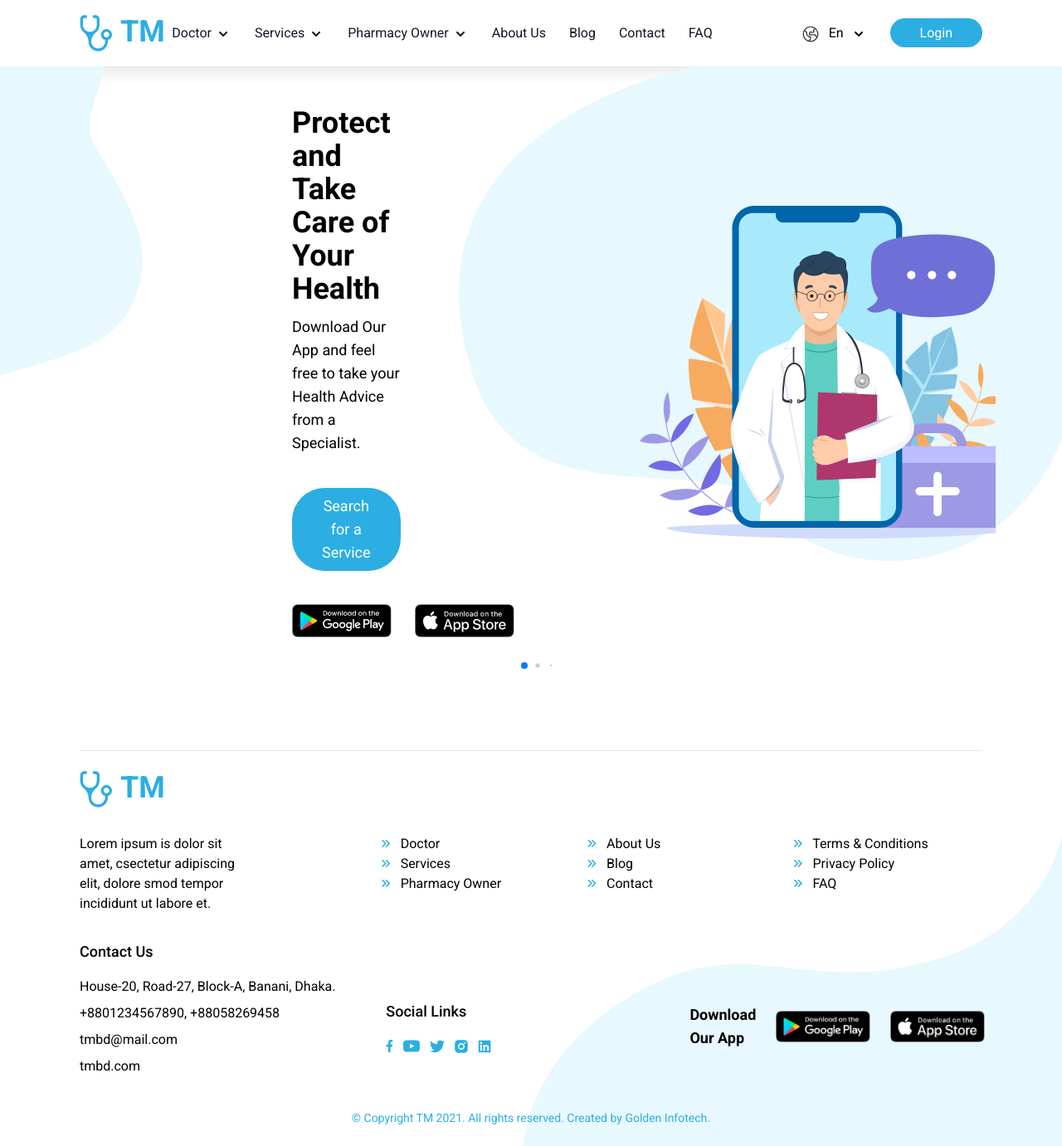
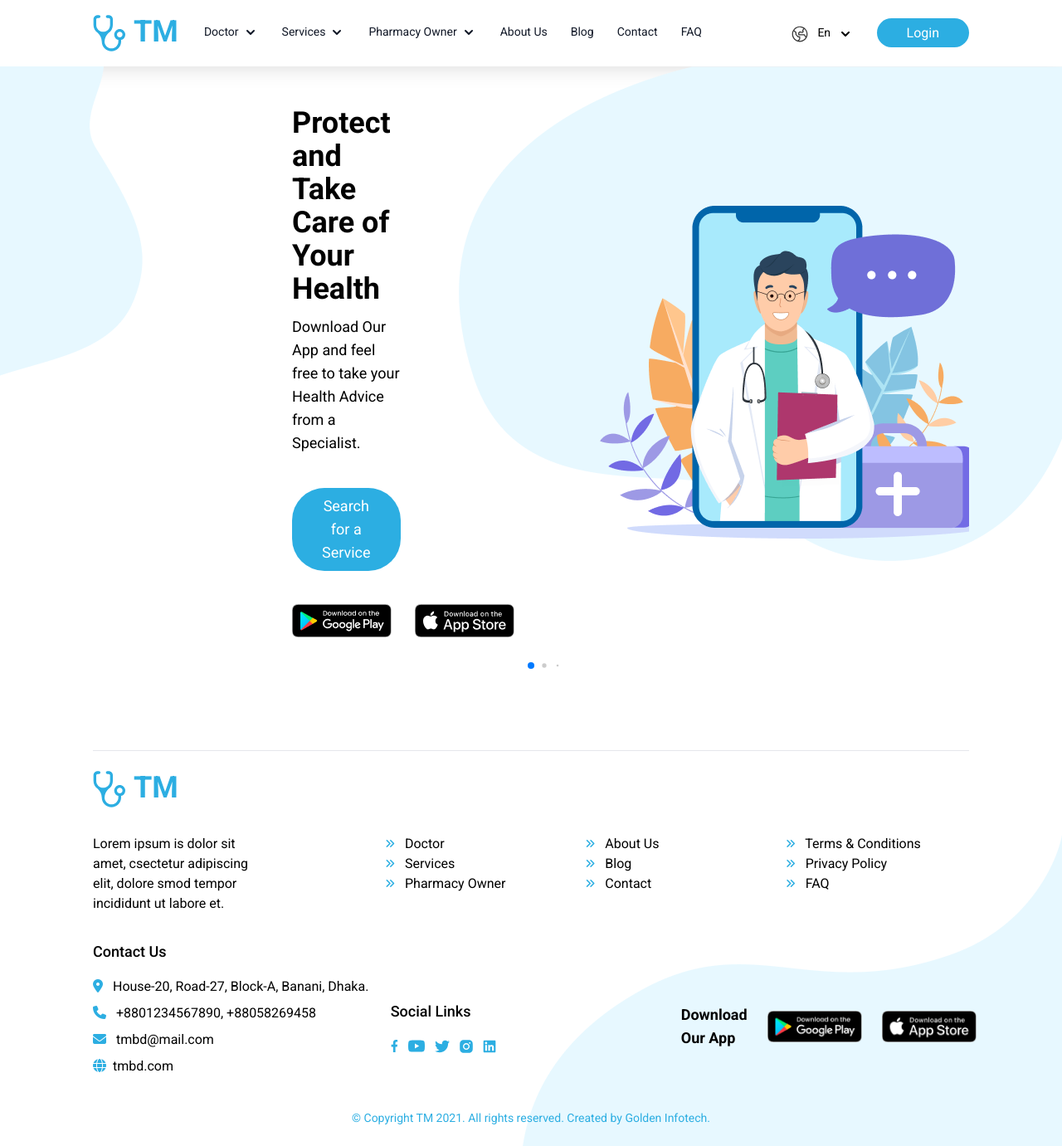
Before and after one commit to nchdatta/hm-home, a React (Create React App) app: page / in a window 1280 px wide. Shown: the whole page at 83% size. Built offline with nearby package versions, Linux system fonts and the light colour scheme; no server answers.

Commit message:
UI and responsive issues

```diff
--- a/src/App.js
+++ b/src/App.js
@@ -10,7 +10,7 @@ const Users = React.lazy(() => import("./pages/Users/Users"));
 
 function App() {
   return (
-    <div className="container">
+    <div>
       <Navbar />
       <Routes>
         <Route path="/" element={<Home />} />
--- a/src/components/DropdownItem.js
+++ b/src/components/DropdownItem.js
@@ -3,7 +3,7 @@ import React from 'react';
 const DropdownItem = ({ menu }) => {
     return (
         <li>
-            <div className='block text-gray-900 hover:text-[#2CAEE2]'>
+            <div className='block text-sm text-gray-900 hover:text-[#2CAEE2]'>
                 {menu}
                 <svg class="inline w-5 h-5 ml-1" aria-hidden="true" fill="currentColor" viewBox="0 0 20 20" xmlns="http://www.w3.org/2000/svg"><path fill-rule="evenodd" d="M5.293 7.293a1 1 0 011.414 0L10 10.586l3.293-3.293a1 1 0 111.414 1.414l-4 4a1 1 0 01-1.414 0l-4-4a1 1 0 010-1.414z" clip-rule="evenodd"></path></svg>
             </div>
--- a/src/components/Footer.js
+++ b/src/components/Footer.js
@@ -7,8 +7,7 @@ import appStore from "../assets/images/app-store.png";
 
 const Footer = () => {
     return (
-        <footer className='py-6'>
-            <div className='lg:w-[85%] mx-auto'>
+        <footer className='px-4 lg:px-28 py-6'>
             <hr class="mb-6 h-px bg-gray-200 border-0" />
             <NavbarBrand />
             <div className="flex flex-col lg:flex-row gap-5 lg:gap-0 my-8">
@@ -28,10 +27,10 @@ const Footer = () => {
             <h2 className='mb-4 text-lg font-medium'>Contact Us</h2>
             <div className="grid grid-cols-2 lg:grid-cols-3 gap-5 lg:items-center">
                 <div className='text-base'>
-                        <p className='mb-2'>House-20, Road-27, Block-A, Banani, Dhaka.</p>
-                        <p className='mb-2'>+8801234567890, +88058269458</p>
-                        <p className='mb-2'>tmbd@mail.com</p>
-                        <p>tmbd.com</p>
+                    <p className='mb-2'><i class="fa-solid fa-location-dot text-[#2CAEE2] mr-2"></i> House-20, Road-27, Block-A, Banani, Dhaka.</p>
+                    <p className='mb-2'><i class="fa-solid fa-phone text-[#2CAEE2] mr-2"></i> +8801234567890, +88058269458</p>
+                    <p className='mb-2'><i class="fa-solid fa-envelope text-[#2CAEE2] mr-2"></i> tmbd@mail.com</p>
+                    <p><i class="fa-solid fa-globe text-[#2CAEE2] mr-2"></i>tmbd.com</p>
                 </div>
                 <div>
                     <p className='text-lg font-medium mb-5'>Social Links</p>
@@ -62,7 +61,6 @@ const Footer = () => {
 
             <p className='text-sm text-center mt-10 text-[#2CAEE2]'>&copy; Copyright TM 2021. All rights reserved. Created by Golden Infotech.</p>
 
-            </div>
         </footer>
     );
 };
--- a/src/components/NavItem.js
+++ b/src/components/NavItem.js
@@ -4,7 +4,7 @@ import { Link } from 'react-router-dom';
 const NavItem = ({ to, menu }) => {
     return (
         <li>
-            <Link to={to} className='block text-gray-900 hover:text-[#2CAEE2]'>{menu}</Link>
+            <Link to={to} className='block text-sm text-gray-900 hover:text-[#2CAEE2]'>{menu}</Link>
         </li>
     );
 };
--- a/src/components/Navbar.js
+++ b/src/components/Navbar.js
@@ -20,7 +20,7 @@ const Navbar = () => {
 
     return (
         <nav>
-            <div class="w-full lg:w-[85%] mx-auto flex flex-wrap items-center justify-between px-2 lg:px-0 py-[18px]">
+            <div class="px-4 lg:px-28  flex flex-wrap items-center justify-between py-[18px]">
                 <NavbarBrand />
                 <button onClick={() => setIsNavExpanded(!isNavExpanded)} className='lg:hidden justify-end p-2 hover:bg-gray-50 rounded-md'>
                     <i class="fa-solid fa-bars fa-xl"></i>
@@ -33,8 +33,8 @@ const Navbar = () => {
                         {navItems.map(item => <NavItem key={item.id} menu={item.menu} to={item.to} />)}
                         {user && <NavItem menu="Users" to="/users" />}
 
-                        <ul className="flex items-center gap-7 lg:pl-20">
-                            <li>{lang} En {arrowDown}</li>
+                        <ul className="flex items-center gap-7 text-sm lg:pl-20">
+                            <li className='cursor-pointer'>{lang} En {arrowDown}</li>
                             {
                                 user
                                     ? <button onClick={async () => await signOut()}>Sign out</button>
--- a/src/components/SliderComp.js
+++ b/src/components/SliderComp.js
@@ -8,7 +8,7 @@ import heroRight from '../assets/images/hero-right.png';
 const SliderComp = () => {
     return (
         <div className="flex justify-between items-center py-12">
-            <div className="flex flex-col px-72">
+            <div className="flex flex-col px-60">
                 <h2 className='text-4xl font-semibold'>Protect and Take Care of Your Health</h2>
                 <p className='text-lg mt-3 mb-10'>Download Our App and feel free to take your Health Advice from a Specialist.</p>
                 <Link to='/login' className='mb-10 border-0 outline-0 text-lg font-normal py-2 px-9 text-white bg-[#2CAEE2] hover:bg-[#23a7db] rounded-[39px] text-center'>Search for a Service</Link>
--- a/src/pages/ErrorPages/NotFound.js
+++ b/src/pages/ErrorPages/NotFound.js
@@ -2,9 +2,8 @@ import React from 'react';
 
 const NotFound = () => {
     return (
-        <div>
-            <p>Not Found</p>
-            <p>404</p>
+        <div class="px-4 min-h-screen bg-white flex flex-col justify-center items-center">
+            <h1 class="text-lg text-[#2CAEE2] uppercase">404 | Not Found</h1>
         </div>
     );
 };
--- a/src/pages/Home/Hero.js
+++ b/src/pages/Home/Hero.js
@@ -14,7 +14,7 @@ const Hero = () => {
     return (
         <div className='hero min-h-screen'>
 
-            <div className='pl-16 pr-20'>
+            <div className='px-4 lg:px-28'>
                 <Swiper
                     autoplay
                     pagination={{
--- a/src/pages/Login/Login.js
+++ b/src/pages/Login/Login.js
@@ -21,8 +21,8 @@ const Login = () => {
 
 
     return (
-        <div className='min-h-screen lg:w-[85%] mx-auto my-10'>
-            <div className='lg:w-1/3 mx-auto border rounded-md shadow-md px-5 py-8 '>
+        <div className='min-h-screen my-10'>
+            <div className='w-2/3 lg:w-1/3 mx-auto border rounded-md shadow-md px-5 py-8 '>
                 <h2 className='text-md font-bold text-center mb-8'>Login to account</h2>
 
                 <form className='flex flex-col items-center justify-center' onSubmit={handleSubmit(onSubmit)}>
--- a/src/pages/SignUp/SignUp.js
+++ b/src/pages/SignUp/SignUp.js
@@ -37,8 +37,8 @@ const SignUp = () => {
     }
 
     return (
-        <div className='min-h-screen lg:w-[85%] mx-auto my-10'>
-            <div className='lg:w-1/3 mx-auto border rounded-md shadow-md px-5 py-8 '>
+        <div className='min-h-screen my-10'>
+            <div className='w-2/3 lg:w-1/3 mx-auto border rounded-md shadow-md px-5 py-8 '>
                 <h2 className='text-md font-bold text-center mb-8'>Signup</h2>
 
                 <form className='flex flex-col items-center justify-center' onSubmit={handleSubmit(onSubmit)}>
--- a/src/pages/Users/Users.js
+++ b/src/pages/Users/Users.js
@@ -11,7 +11,7 @@ const Users = () => {
 
 
     return (
-        <div className="overflow-x-auto w-full lg:w-[85%] mx-auto min-h-screen mt-10">
+        <div className="px-4 lg:px-28 overflow-x-auto min-h-screen mt-10">
             <h2 className='text-xl text-[#2CAEE2] mb-5'>Users List</h2>
             <table className="w-full text-sm">
                 <thead className="bg-gray-100">
```
Also changed, not shown: src/assets/icons/location.png (added). Lines whose indentation alone changed are shown as unchanged.
